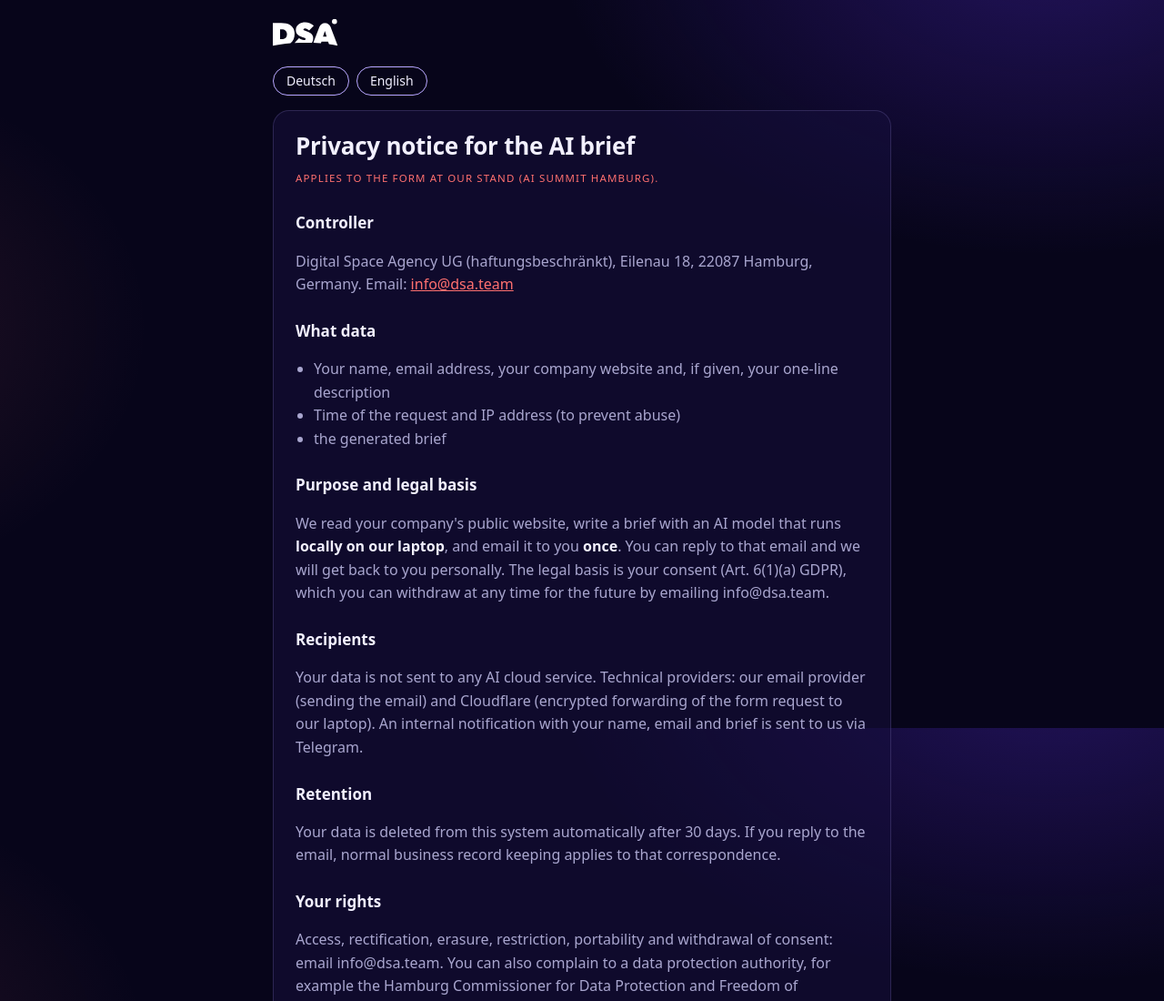
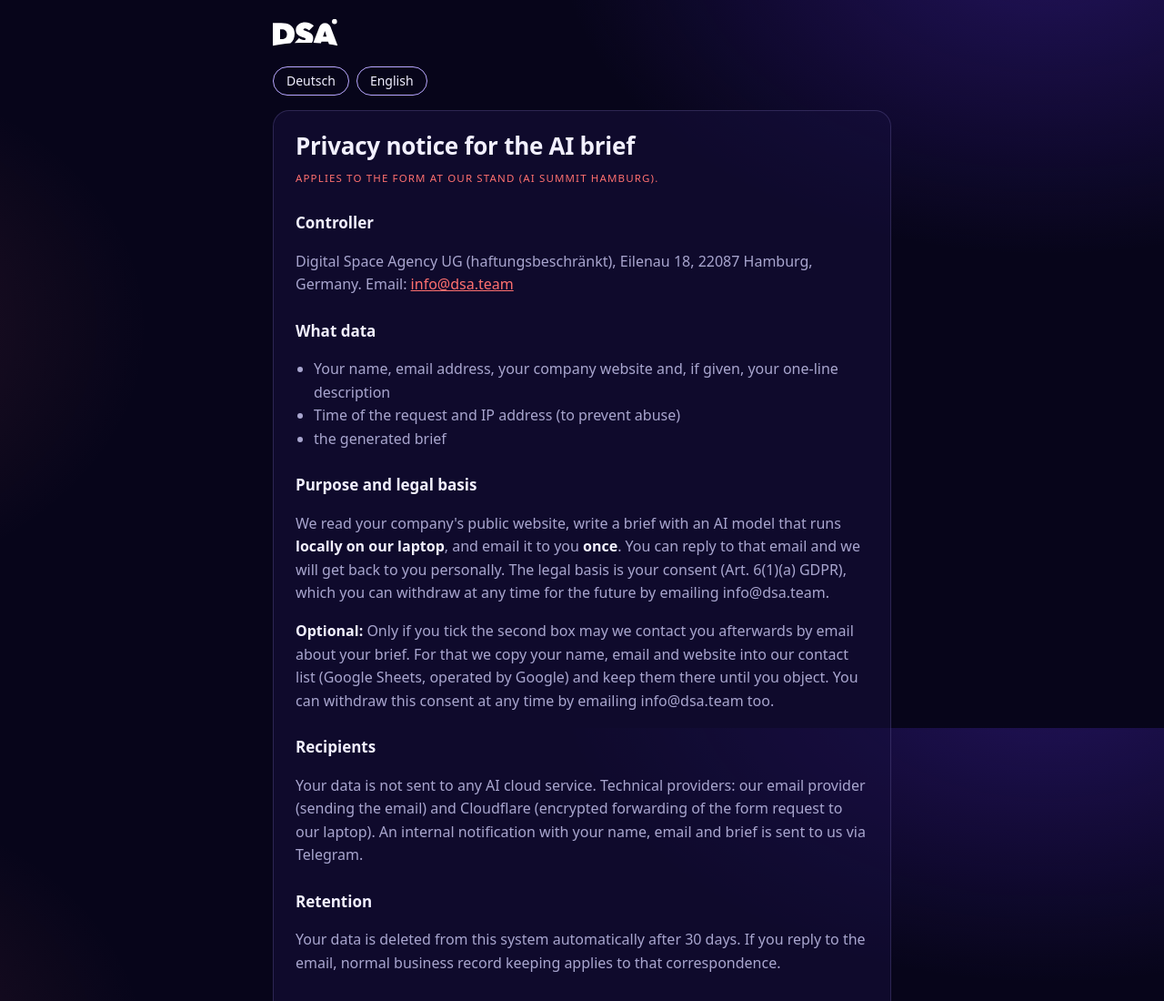
Before and after one commit to Digital-Space-Agency/dsa-team-redirect, a plain HTML site: page ai/privacy.html in a window 1280 px wide. Shown: the top 1100 px of the page at 91% size. Drawn offline with Linux system fonts and the light colour scheme; a web font is replaced by a local one.

Commit message:
AI privacy page: optional follow-up consent (contact list)

```diff
--- a/ai/privacy.html
+++ b/ai/privacy.html
@@ -35,6 +35,7 @@ p,li{color:#a9a6cf}b{color:#f2f0ff}ul{padding-left:20px}a{color:#ff706f}
     <li>der erzeugte Brief</li></ul>
     <h2>Zweck und Rechtsgrundlage</h2>
     <p>Wir lesen die öffentliche Website Ihres Unternehmens, erstellen daraus mit einem KI-Modell, das <b>lokal auf unserem Laptop</b> läuft, einen Brief und senden Ihnen diesen <b>einmalig</b> per E-Mail. Sie können auf diese E-Mail antworten, wir melden uns dann persönlich. Rechtsgrundlage ist Ihre Einwilligung (Art. 6 Abs. 1 lit. a DSGVO), die Sie jederzeit mit Wirkung für die Zukunft per E-Mail an info@dsa.team widerrufen können.</p>
+    <p><b>Optional:</b> Nur wenn Sie das zweite Kästchen ankreuzen, dürfen wir Sie im Anschluss per E-Mail zu Ihrem Brief kontaktieren. Dafür übernehmen wir Name, E-Mail und Website in unsere Kontaktliste (Google Tabellen, betrieben von Google) und speichern sie dort, bis Sie widersprechen. Auch diese Einwilligung können Sie jederzeit per E-Mail an info@dsa.team widerrufen.</p>
     <h2>Empfänger</h2>
     <p>Ihre Daten werden nicht an KI-Clouddienste übermittelt. Technische Dienstleister: unser E-Mail-Anbieter (Versand der E-Mail) und Cloudflare (verschlüsselte Weiterleitung der Formularanfrage an unseren Laptop). Eine interne Benachrichtigung mit Name, E-Mail und Brief geht über Telegram an uns.</p>
     <h2>Speicherdauer</h2>
@@ -54,6 +55,7 @@ p,li{color:#a9a6cf}b{color:#f2f0ff}ul{padding-left:20px}a{color:#ff706f}
     <li>the generated brief</li></ul>
     <h2>Purpose and legal basis</h2>
     <p>We read your company's public website, write a brief with an AI model that runs <b>locally on our laptop</b>, and email it to you <b>once</b>. You can reply to that email and we will get back to you personally. The legal basis is your consent (Art. 6(1)(a) GDPR), which you can withdraw at any time for the future by emailing info@dsa.team.</p>
+    <p><b>Optional:</b> Only if you tick the second box may we contact you afterwards by email about your brief. For that we copy your name, email and website into our contact list (Google Sheets, operated by Google) and keep them there until you object. You can withdraw this consent at any time by emailing info@dsa.team too.</p>
     <h2>Recipients</h2>
     <p>Your data is not sent to any AI cloud service. Technical providers: our email provider (sending the email) and Cloudflare (encrypted forwarding of the form request to our laptop). An internal notification with your name, email and brief is sent to us via Telegram.</p>
     <h2>Retention</h2>
```
